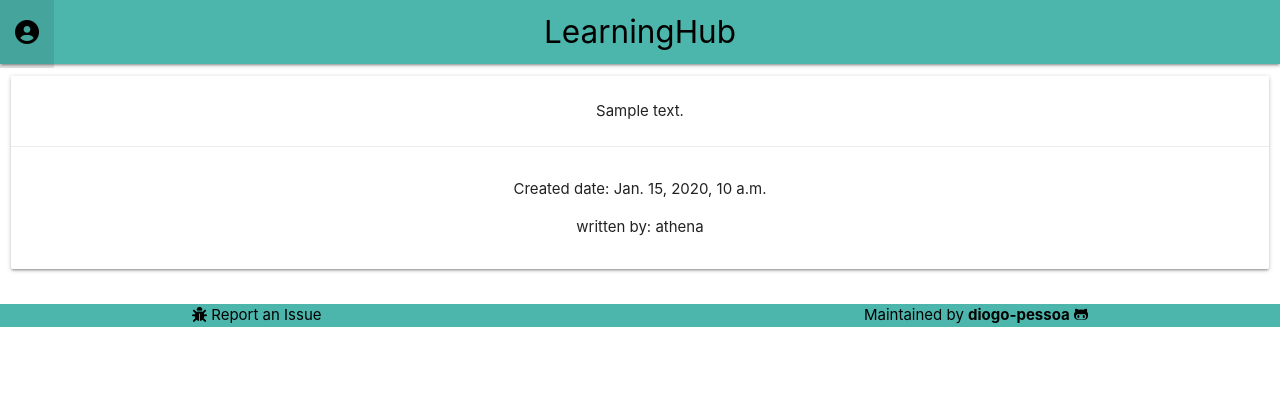
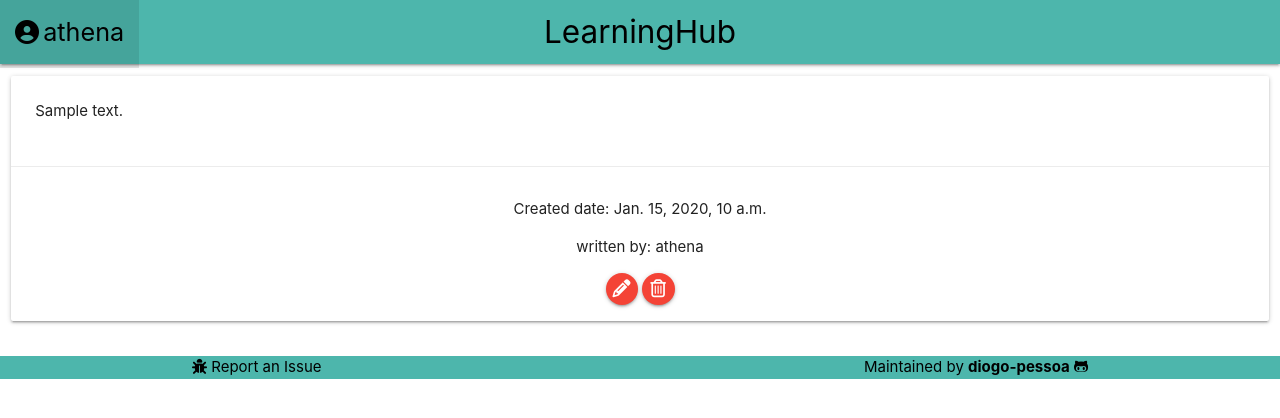
Before and after one commit to diogo-pessoa/TheLearningHub, a Django app: page /articles/1/ in a window 1280 px wide. Shown: the top 418 px of the page. Run offline with Django 3.2, Linux system fonts and the light colour scheme; a user stored in the database is signed in; data comes from the database, SQL or seed files in the repository; tables that the repository leaves empty hold one stand-in row (values such as "Sample post"); some libraries are stand-ins or nearby versions.

Commit message:
article.html working on page structure and action buttons (Edit Delete)
- adding username to header.html

```diff
--- a/articles/templates/article.html
+++ b/articles/templates/article.html
@@ -6,13 +6,25 @@
         <div class="card">
             <div class="card-stacked">
                 <div class="card-content">
-                    {% autoescape off %}
-                        {{ article.content }}
-                    {% endautoescape %}
+                    <div class="row">
+                        <div class="col">
+                            {% autoescape off %}
+                                {{ article.content }}
+                            {% endautoescape %}
+                        </div>
+                    </div>
                 </div>
                 <div class="card-action">
                     <p> Created date: <span>{{ article.created_at }}</span></p>
                     <p>written by: <span>{{ article.author }}</span></p>
+                    {% if request.user.is_authenticated and request.user.is_superuser or request.user == article.author %}
+                        <div class="center">
+                            <a class="btn-floating btn-small waves-effect waves-light red"><i
+                                    class="fa fa-pencil" aria-hidden="true"></i></a>
+                            <a class="btn-floating btn-small waves-effect waves-light red"><i
+                                    class="fa fa-trash-o" aria-hidden="true"></i></a>
+                        </div>
+                    {% endif %}
                 </div>
             </div>
         </div>
--- a/templates/includes/header.html
+++ b/templates/includes/header.html
@@ -6,7 +6,7 @@
                 <a href="#" class="dropdown-trigger waves-effect white-text"
                    data-target="dropdown-nav-profile"><i
                         class="fa fa-user-circle black-text"
-                        aria-hidden="true"></i></a>
+                        aria-hidden="true"></i>  <span class="flow-text black-text hide-on-small-and-down">{{ request.user.username }}</span></a>
             </li>
         </ul>
     </div>
```
